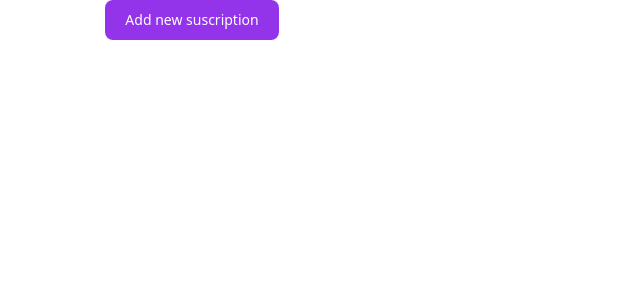
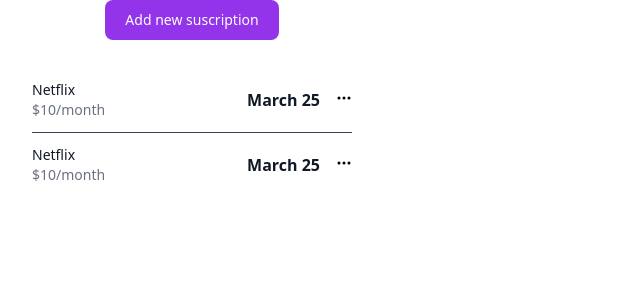
Before and after one commit to dlcastillop/controllo, a React (Vite) app: page / in a window 1280 px wide. Shown: the top 300 px of the page, without its empty margins (0-640 px from the left). Built offline with nearby package versions, Linux system fonts and the light colour scheme.

Commit message:
layout to suscription component

```diff
--- a/src/App.jsx
+++ b/src/App.jsx
@@ -1,4 +1,6 @@
-function App() {
+import Suscription from "./components/Suscription";
+
+const App = () => {
   return (
     <div className="flex flex-col gap-5 justify-center items-center">
       <button
@@ -7,8 +9,13 @@
       >
         Add new suscription
       </button>
+
+      <ul role="list" className="divide-y divide-gray-700 w-80">
+        <Suscription id={"s"} />
+        <Suscription id={"a"} />
+      </ul>
     </div>
   );
-}
+};
 
 export default App;
--- /dev/null
+++ b/src/components/Suscription.jsx
@@ -0,0 +1,59 @@
+import optionsImg from "../images/options.svg";
+
+const Suscription = ({ id }) => {
+  const toggleMenu = () => {
+    const $menu = document.querySelector("#" + id);
+
+    if ($menu.classList.contains("hidden")) {
+      $menu.classList.remove("hidden");
+      $menu.classList.add("block");
+    } else {
+      $menu.classList.remove("block");
+      $menu.classList.add("hidden");
+    }
+  };
+
+  return (
+    <li className="py-3 h-16">
+      <div className="flex items-center space-x-4">
+        <div className="flex-1 min-w-0">
+          <p className="text-sm font-medium text-gray-900 truncate">Netflix</p>
+          <p className="text-sm text-gray-500 truncate">$10/month</p>
+        </div>
+        <div className="inline-flex items-center text-base font-semibold text-gray-900">
+          March 25
+        </div>
+        <div>
+          <button onClick={toggleMenu}>
+            <img src={optionsImg} alt="Menu" />
+          </button>
+        </div>
+      </div>
+      <div
+        id={id}
+        className="z-10 hidden relative left-64 bottom-1 bg-gray-700 divide-y divide-gray-100 rounded-lg shadow w-20"
+      >
+        <ul className="py-2 text-sm text-gray-700 dark:text-gray-200">
+          <li>
+            <a
+              href="#"
+              className="block px-4 py-2 hover:bg-gray-100 dark:hover:bg-gray-600 dark:hover:text-white"
+            >
+              Edit
+            </a>
+          </li>
+          <li>
+            <a
+              href="#"
+              className="block px-4 py-2 hover:bg-gray-100 dark:hover:bg-gray-600 dark:hover:text-white"
+            >
+              Delete
+            </a>
+          </li>
+        </ul>
+      </div>
+    </li>
+  );
+};
+
+export default Suscription;
```
Also changed, not shown: src/images/options.svg (added).
